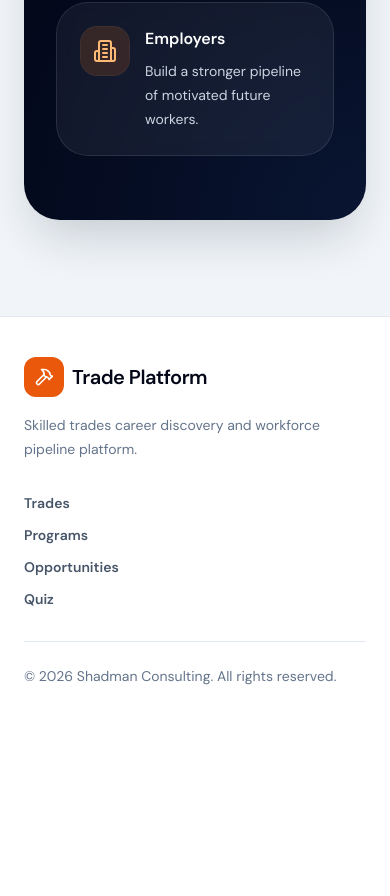
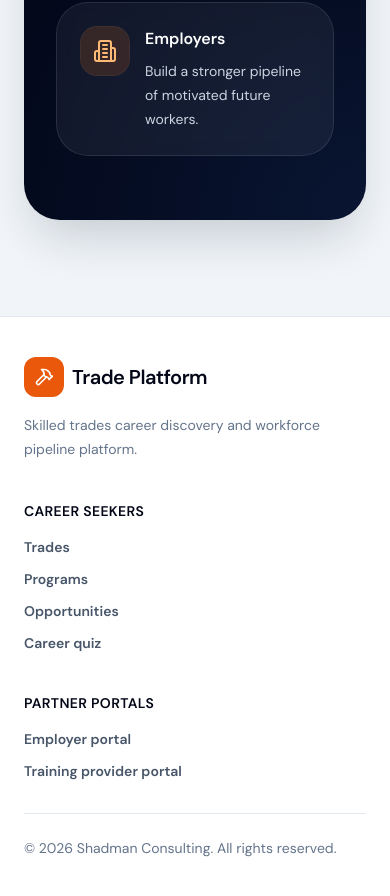
Before and after one commit to sashadman/forge, a Next.js app: page / in a window 390 px wide. Shown: the part 6629-7525 px from the top of the page. Before the commit the page ends 7355 px from the top, so only its background shows below. Built offline with nearby package versions, Linux system fonts and the light colour scheme; no server answers.

Commit message:
Separate seeker navigation from partner portals

```diff
--- a/components/layout/SiteFooter.tsx
+++ b/components/layout/SiteFooter.tsx
@@ -10,7 +10,7 @@ export default function SiteFooter() {
   return (
     <footer className="border-t border-slate-200 bg-white">
       <div className="section-shell py-10">
-        <div className="flex flex-col justify-between gap-8 md:flex-row md:items-start">
+        <div className="grid gap-10 md:grid-cols-[1.3fr_0.7fr_0.7fr]">
           <div>
             <Link href="/" className="flex items-center gap-2">
               <div className="flex h-10 w-10 items-center justify-center rounded-xl bg-orange-600 text-white">
@@ -27,19 +27,44 @@ export default function SiteFooter() {
             </p>
           </div>
 
-          <div className="grid gap-3 text-sm font-semibold text-slate-600 sm:grid-cols-2 md:text-right">
+          <div>
+            <p className="text-sm font-bold uppercase tracking-wide text-slate-950">
+              Career seekers
+            </p>
+
+            <div className="mt-4 grid gap-3 text-sm font-semibold text-slate-600">
               <Link href="/trades" className="hover:text-slate-950">
                 Trades
               </Link>
+
               <Link href="/programs" className="hover:text-slate-950">
                 Programs
               </Link>
+
               <Link href="/opportunities" className="hover:text-slate-950">
                 Opportunities
               </Link>
+
               <Link href="/quiz" className="hover:text-slate-950">
-              Quiz
+                Career quiz
               </Link>
+            </div>
+          </div>
+
+          <div>
+            <p className="text-sm font-bold uppercase tracking-wide text-slate-950">
+              Partner portals
+            </p>
+
+            <div className="mt-4 grid gap-3 text-sm font-semibold text-slate-600">
+              <Link href="/for-employers" className="hover:text-slate-950">
+                Employer portal
+              </Link>
+
+              <Link href="/for-programs" className="hover:text-slate-950">
+                Training provider portal
+              </Link>
+            </div>
           </div>
         </div>
 
--- a/components/layout/SiteNavbar.tsx
+++ b/components/layout/SiteNavbar.tsx
@@ -30,10 +30,6 @@ export default function SiteNavbar() {
             Opportunities
           </Link>
 
-          <Link href="/for-programs" className="transition hover:text-slate-950">
-            For Programs
-          </Link>
-
           <Link href="/quiz" className="transition hover:text-slate-950">
             Quiz
           </Link>
@@ -41,13 +37,6 @@ export default function SiteNavbar() {
 
         <div className="flex items-center gap-3">
           <AuthNav />
-
-          <Link
-            href="/for-employers"
-            className="hidden rounded-full border border-slate-300 px-5 py-2 text-sm font-semibold text-slate-700 transition hover:bg-slate-100 lg:inline-flex"
-          >
-            For employers
-          </Link>
 
           <Link href="/quiz" className="btn-dark px-5 py-2 text-sm">
             Find your trade
```
Lines whose indentation alone changed are shown as unchanged.
